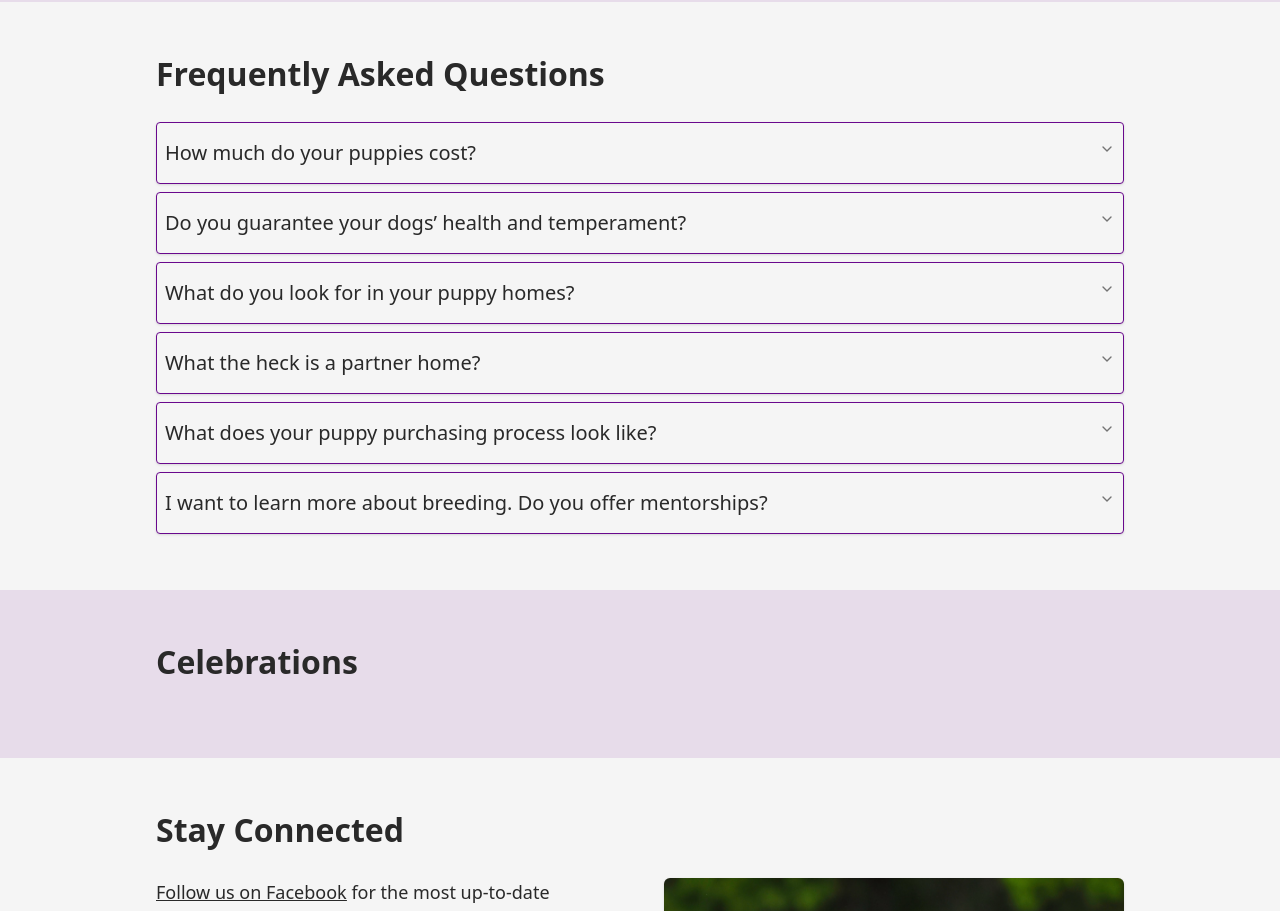
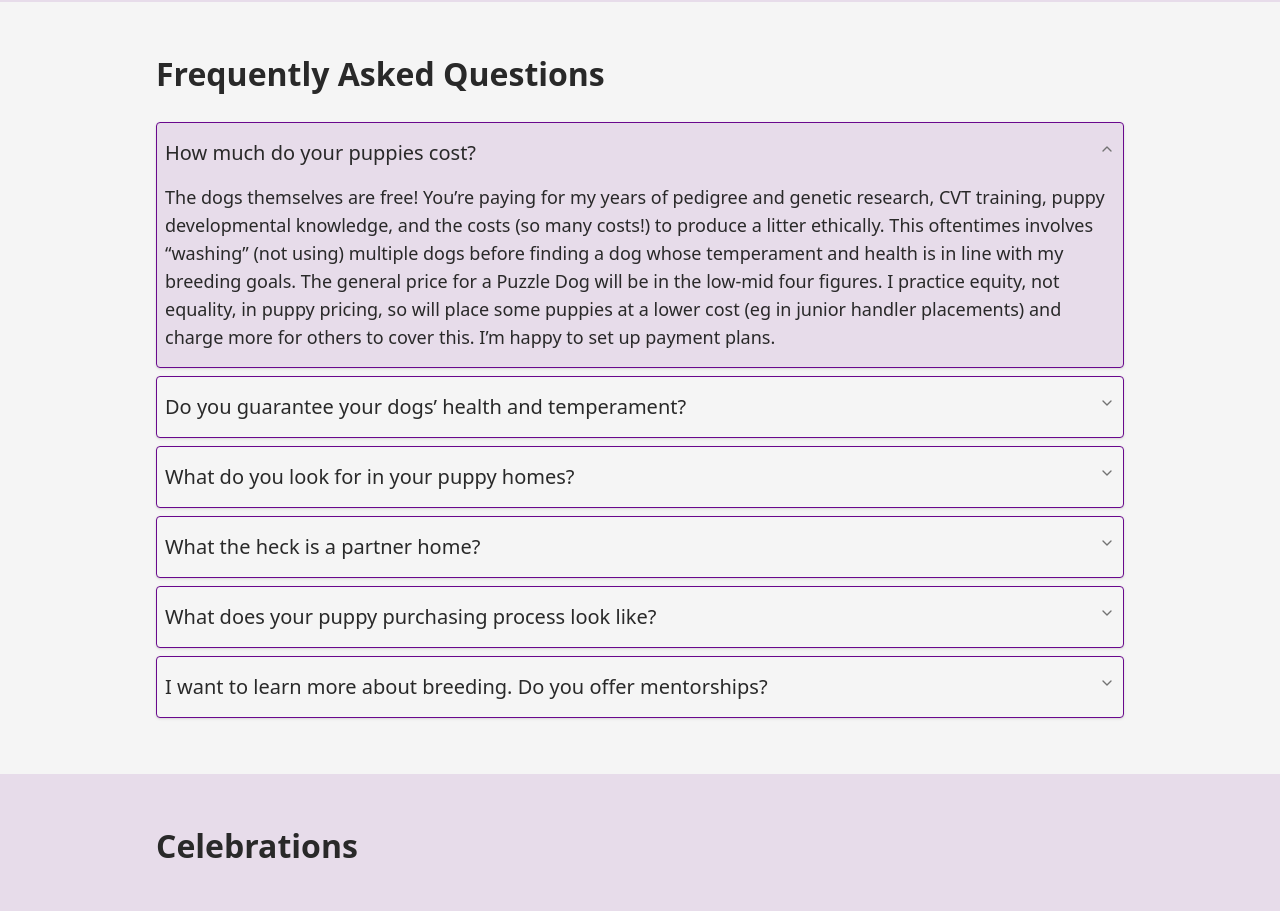
Before and after one commit to Danielle254/puzzle-dogs, a Next.js app: page / in a window 1280 px wide. Shown: the part 2460-3371 px from the top of the page. Built offline with nearby package versions, Linux system fonts and the light colour scheme.

Commit message:
fix: add default value so that first accordion item is open on load

```diff
--- a/components/CustomAccordion.tsx
+++ b/components/CustomAccordion.tsx
@@ -20,7 +20,12 @@ export default function CustomAccordion({
   const accordionItemStyling =
     "bg-background px-2 rounded mb-2 border-primary border-[1px] shadow";
   return (
-    <Accordion type="single" collapsible className="col-span-2">
+    <Accordion
+      type="single"
+      collapsible
+      className="col-span-2"
+      defaultValue={data[0].question}
+    >
       {data.map((item) => (
         <AccordionItem
           value={item.question}
```
